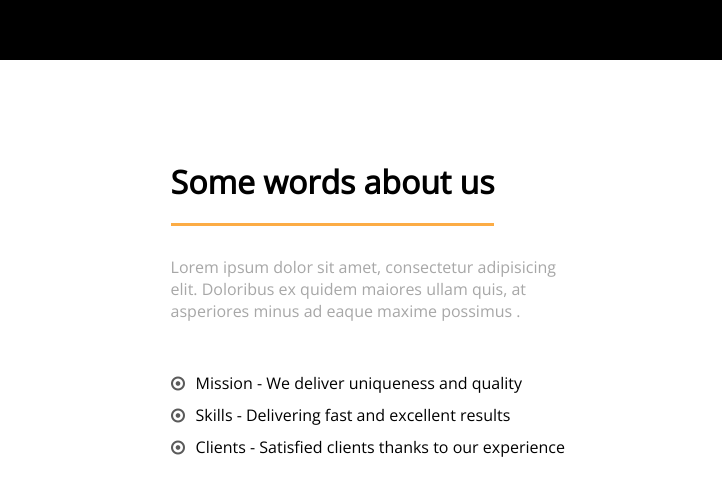
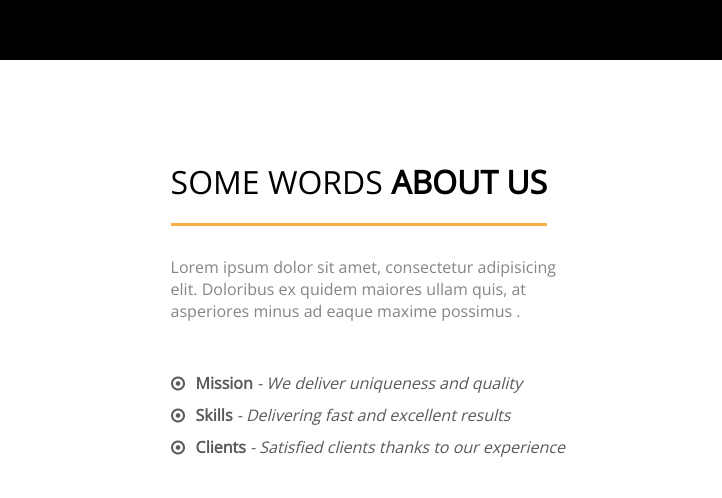
Before and after one commit to NazarioSaf/youcompany, a plain HTML site: page index.html in a window 1280 px wide. Shown: the part 726-1224 px from the top of the page, 558-1280 px from the left. Drawn offline with nearby package versions, Linux system fonts and the light colour scheme.

Commit message:
5dodelka

```diff
--- a/index.html
+++ b/index.html
@@ -36,15 +36,15 @@
     <div class="wrapper">
         <div class="main_about">
             <div class="about_left">
-                <img class="mw-S100" src="https://sun9-27.userapi.com/impg/docVUQEhJzK0BXVizlOlHRVb9-FhwaUIi3BptQ/8Ag0DqqJpLY.jpg?size=512x411&quality=95&sign=46bc77ad11934feac7b02a85854a4d48&type=album" alt="mac">
+                <img class="mw-100" src="https://sun9-27.userapi.com/impg/docVUQEhJzK0BXVizlOlHRVb9-FhwaUIi3BptQ/8Ag0DqqJpLY.jpg?size=512x411&quality=95&sign=46bc77ad11934feac7b02a85854a4d48&type=album" alt="mac">
             </div>
             <div class="about_right">
                 <h1>Some words <span class="topname">about us</span></h1>
                 <p>Lorem ipsum dolor sit amet, consectetur adipisicing elit. Doloribus ex quidem maiores ullam quis, at asperiores minus ad eaque maxime possimus .</p>
             <ul>
-                <li><span class="spisok">Mission</span> - We deliver uniqueness and quality</li>
-                <li><span class="spisok">Skills</span> - Delivering fast and excellent results</li>
-                <li><span class="spisok">Clients</span> - Satisfied clients thanks to our experience</li>
+                <li><span class="spisok">Mission</span><span class="opis"> - We deliver uniqueness and quality</span></li>
+                <li><span class="spisok">Skills</span><span class="opis"> - Delivering fast and excellent results</span></li>
+                <li><span class="spisok">Clients</span><span class="opis"> - Satisfied clients thanks to our experience</span></li>
             </ul>
             </div>
         </div>
--- a/style.css
+++ b/style.css
@@ -89,20 +89,31 @@ main .main_about{
     display: inline-block;
     border-bottom: 3px solid #fcac45;
     padding-bottom: 20px;
+   text-transform: uppercase;
+   font-weight: normal;
+}
+.topname {
+    font-weight: bolder;
 }
 .about_right p {
  margin: 30px 0 50px 0;
-color: #a7a7a7;
+color: #858585;
 }
 .about_right li {
     background: url(img/point.png) 0px no-repeat;
     padding-left: 25px;
     margin-top: 10px;
+    color: #5a5a5a;
 }
 .mw-100 {
     min-width: 100%;
 }
-
+.spisok {
+    font-weight: bolder;
+}
+.opis {
+    font-style: italic;
+}
 
 
 
@@ -148,8 +159,8 @@ color: #a7a7a7;
     }
     .topnav.responsive a.icon {
         position: absolute;
-        /* top: -50px;
-        left: -100px; */
+        top: -50px;
+        right: -200px;
     }
     .topnav.responsive a {
       float: none;
```
